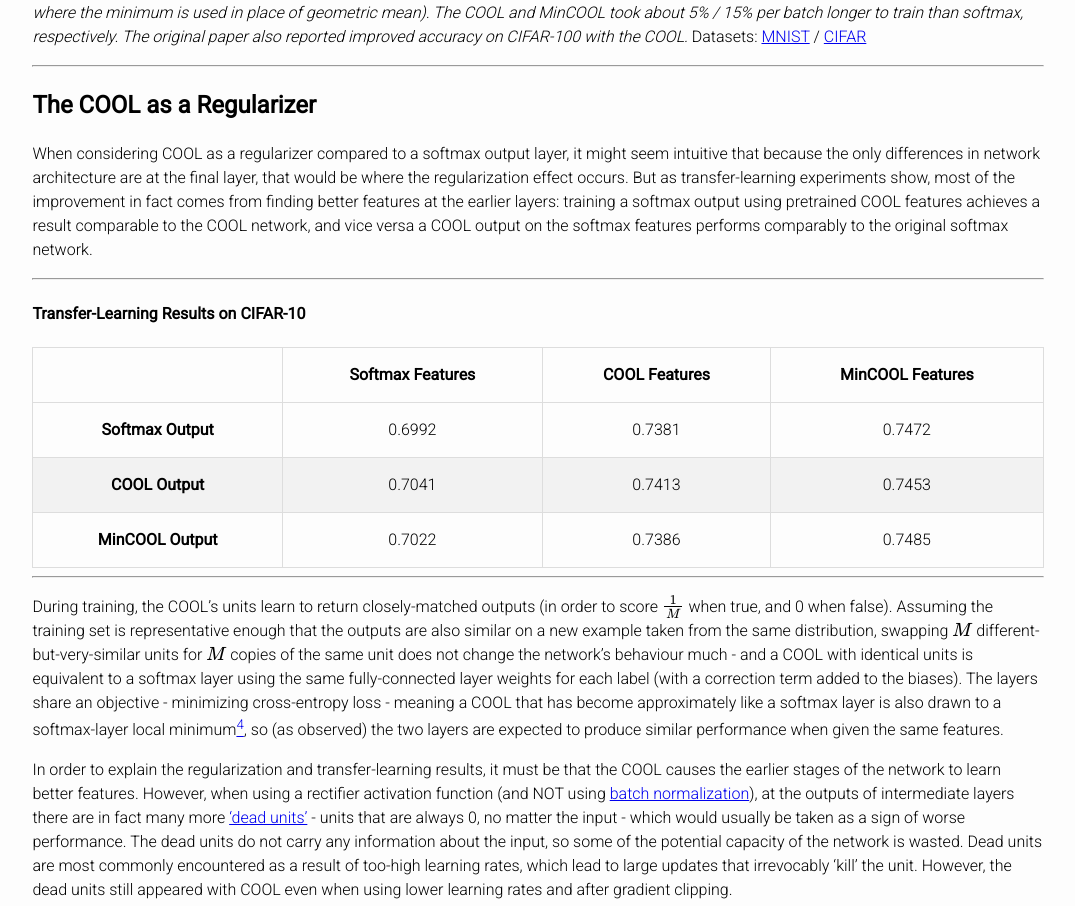
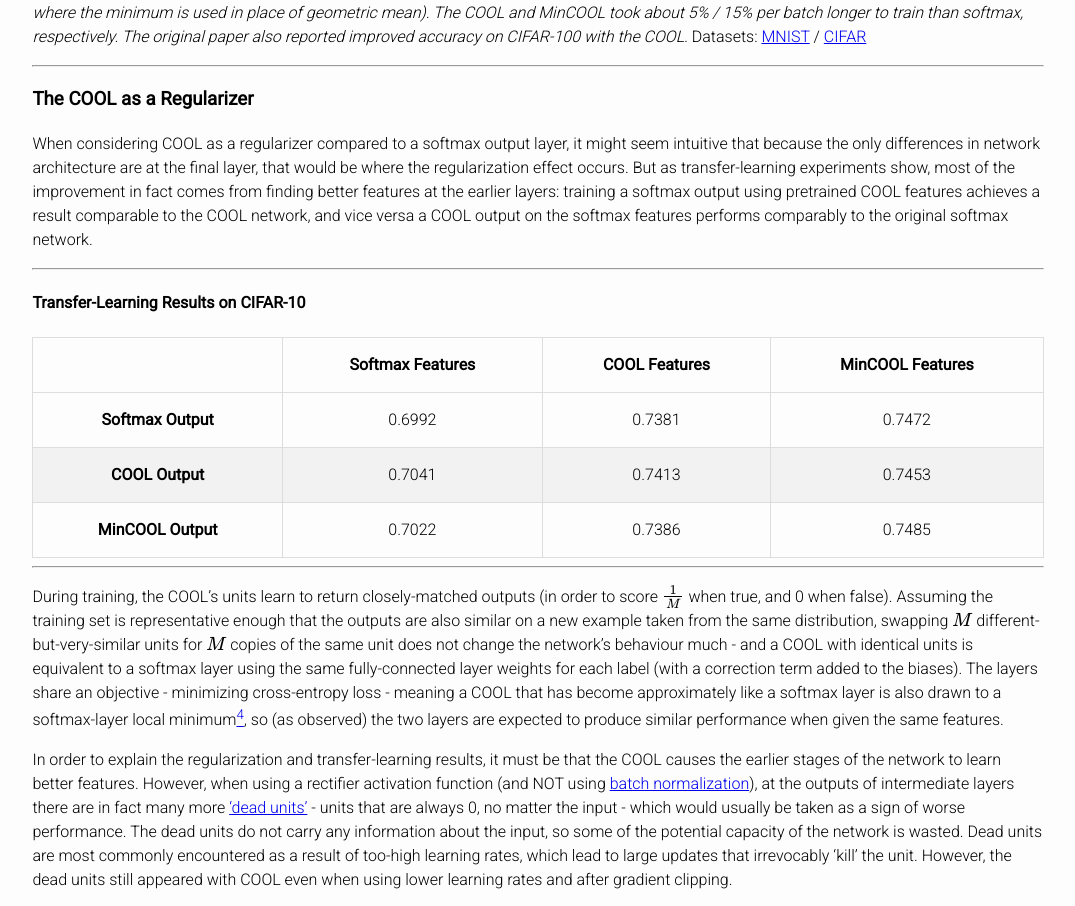
Before and after one commit to vogelta/COOL, a Jekyll site: the page built from COOL.md, in a window 1280 px wide. Shown: the part 2191-3097 px from the top of the page, without its empty margins (102-1177 px from the left). Built offline with Jekyll 4.4.1, drawn with Linux system fonts in a browser that asks for light colours; formulas are drawn with MathJax 3; our own code applies the rules of GitHub Pages for plain Markdown files; grey boxes are pictures that could not be loaded.

```diff
--- a/COOL.md
+++ b/COOL.md
@@ -44,7 +44,7 @@ Clearly, this scheme introduces extra parameters and computation over the softma
 
 ---
 
-## The COOL as a Regularizer
+### The COOL as a Regularizer
 
 When considering COOL as a regularizer compared to a softmax output layer, it might seem intuitive that because the only differences in network architecture are at the final layer, that would be where the regularization effect occurs. But as transfer-learning experiments show, most of the improvement in fact comes from finding better features at the earlier layers: training a softmax output using pretrained COOL features achieves a result comparable to the COOL network, and vice versa a COOL output on the softmax features performs comparably to the original softmax network.
 
@@ -105,7 +105,7 @@ Such a solution can be identified label-by-label, by taking the weight vectors (
 
 By moving the penultimate-layer representations of the training-set examples toward different null spaces, they become better separated by label, which improves their generalization performance. Also, these null spaces make it harder for the network to overfit to the training set: imagine an outlier example of label \\(A\\), which is placed in a region that truthfully should be classified as label \\(B\\). Realigning the null space of \\(A\\) closer to this example would make things worse for the rest of the \\(A\\) examples, so instead, the network must assign more of the post-softmax distribution to the \\(A\\) outputs in order to increase its score. If this outlier is closer the null space of \\(B\\) - such that \\(B\\)'s outputs are significantly more balanced than \\(A\\)'s - then \\(A\\)'s units need to take a significantly higher proportion of the total softmax output than they would have needed otherwise, for this example to be classified as \\(A\\). With a higher bar set against outliers, the COOL's test-set performance is improved.
 
-## Network Compression
+### Network Compression
 
 As the Network Trimming paper also showed, making the network smaller represents a goal in itself. Because the dead units always return zero, they can safely be removed from the network without changing the results: the network can ignore all computation associated to them, and all the weights going into and out of them can be forgotten. The biggest benefits can usually be found in shrinking the fully-connected layers near the final stages of the network - they usually contain the most weights - and indeed, this is where most of the COOL's dead units formed in practice. Because the same weights are used at every position for the filters in a convolutional layer, every one of those positions needs to be 'dead' before those weights can be forgotten without any risk. Also, as mentioned previously, the COOL's units for each label learn to produce almost the same outputs - which means by taking the weights of just one unit for each class and forgetting the rest (and using those weights in a normal softmax layer), the final trained COOL layer itself can be made smaller without greatly impacting performance.
 
@@ -137,7 +137,7 @@ As the Network Trimming paper also showed, making the network smaller represents
 
 Aside from requiring the ReLU, and preventing the use of batch normalization, another significant disadvantage of the COOL as a model-compression technique is that there are only rough ways to control the final model size - by changing the initial size, and perhaps the degree-of-overcompleteness - and it is difficult to guess ahead of time how large the model will end up. Furthermore, in this domain the COOL does not compare in effectiveness to techniques designed with compression as an explicit goal. On the other hand, given a standard softmax network, applying the COOL is very simple - no other changes to the architecture or training setup are needed - and introduces few new hyperparameters.
 
-## Is It Useful?
+### Is It Useful?
 
 The COOL's performance as a regularizer - both in the examples described here, and on the CIFAR-100 dataset in the original paper - did not approach state-of-the-art levels, although this was to be expected given the relatively simple networks it was applied atop of. Combining the COOL with other techniques such as [data augmentation](https://arxiv.org/abs/1609.08764) and applying it to more powerful networks would be expected to achieve more competitive results.
 
```
